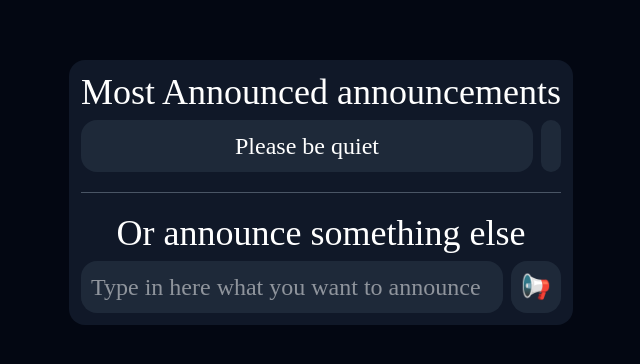
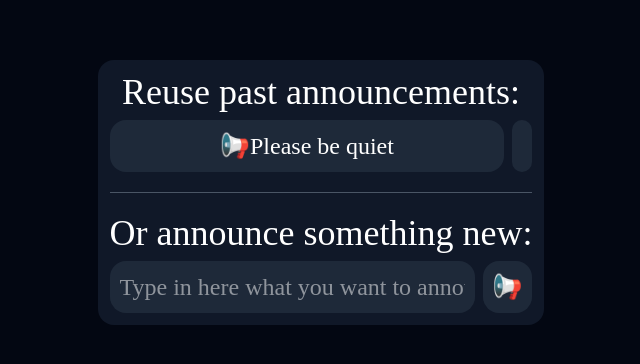
Before and after one commit to RezHackXYZ/ClassRoomStuff, a SvelteKit app: page /announcer in a window 1280 px wide. Shown: the part 208-572 px from the top of the page, without its empty margins (319-959 px from the left). Built offline with nearby package versions, Linux system fonts and the light colour scheme; a web font is replaced by a local one.

Commit message:
name change!

```diff
--- a/src/routes/announcer/+page.svelte
+++ b/src/routes/announcer/+page.svelte
@@ -15,10 +15,10 @@
 		{#if PlayingAnnouncement.v == true}
 			<p class="text-center text-5xl">{CurrentText.v}</p>
 		{:else}
-			<h1 class="text-center text-4xl">Most Announced announcements</h1>
+			<h1 class="text-center text-4xl">Reuse past announcements:</h1>
 			<List />
 			<hr class="my-5 w-full border-gray-600" />
-			<h1 class="text-center text-4xl">Or announce something else</h1>
+			<h1 class="text-center text-4xl">Or announce something new:</h1>
 			<CustomText />
 			<Add />{/if}
 	</div>
--- a/src/routes/announcer/components/CommonAnounceedTexts/text.svelte
+++ b/src/routes/announcer/components/CommonAnounceedTexts/text.svelte
@@ -9,5 +9,5 @@
 	class="w-full cursor-pointer rounded-2xl bg-gray-800 p-2.5 text-2xl transition-all hover:scale-105 hover:bg-gray-600"
 	onclick={() => AnnounceUsingTTS(announcementText)}
 >
-	{announcementText}
+	📢{announcementText}
 </button>
```
